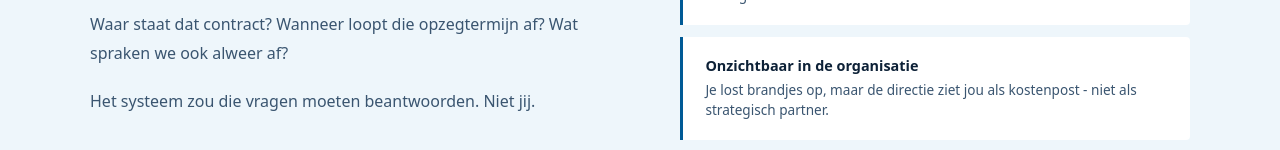
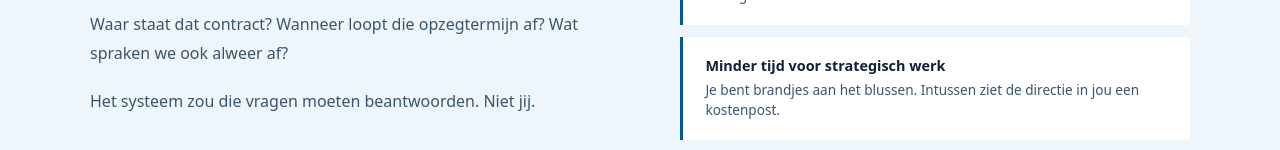
Before and after one commit to isabelbrouwer/adca, an Eleventy site: page src/index.njk in a window 1280 px wide. Shown: the part 1154-1304 px from the top of the page. Built offline with nearby package versions, Linux system fonts and the light colour scheme; Eleventy itself is replaced by a stand-in of ours; files that its build step writes are made by us from their sources.

Commit message:
Tekstuele update derde pijn-kaart in src/index.njk

```diff
--- a/src/index.njk
+++ b/src/index.njk
@@ -66,8 +66,8 @@ description: "Adca is contractbeheer voor bedrijfsjuristen, gebouwd op Microsoft
             <p>Stilzwijgende verlengingen, gemiste inflatiecorrecties - financiële lekkage die niemand ziet aankomen.</p>
           </div>
           <div class="pain-card">
-            <h4>Onzichtbaar in de organisatie</h4>
-            <p>Je lost brandjes op, maar de directie ziet jou als kostenpost - niet als strategisch partner.</p>
+            <h4>Minder tijd voor strategisch werk</h4>
+            <p>Je bent brandjes aan het blussen. Intussen ziet de directie in jou een kostenpost.</p>
           </div>
           <div class="pain-card">
             <h4>AI leest contracten - maar op basis waarvan?</h4>
```
